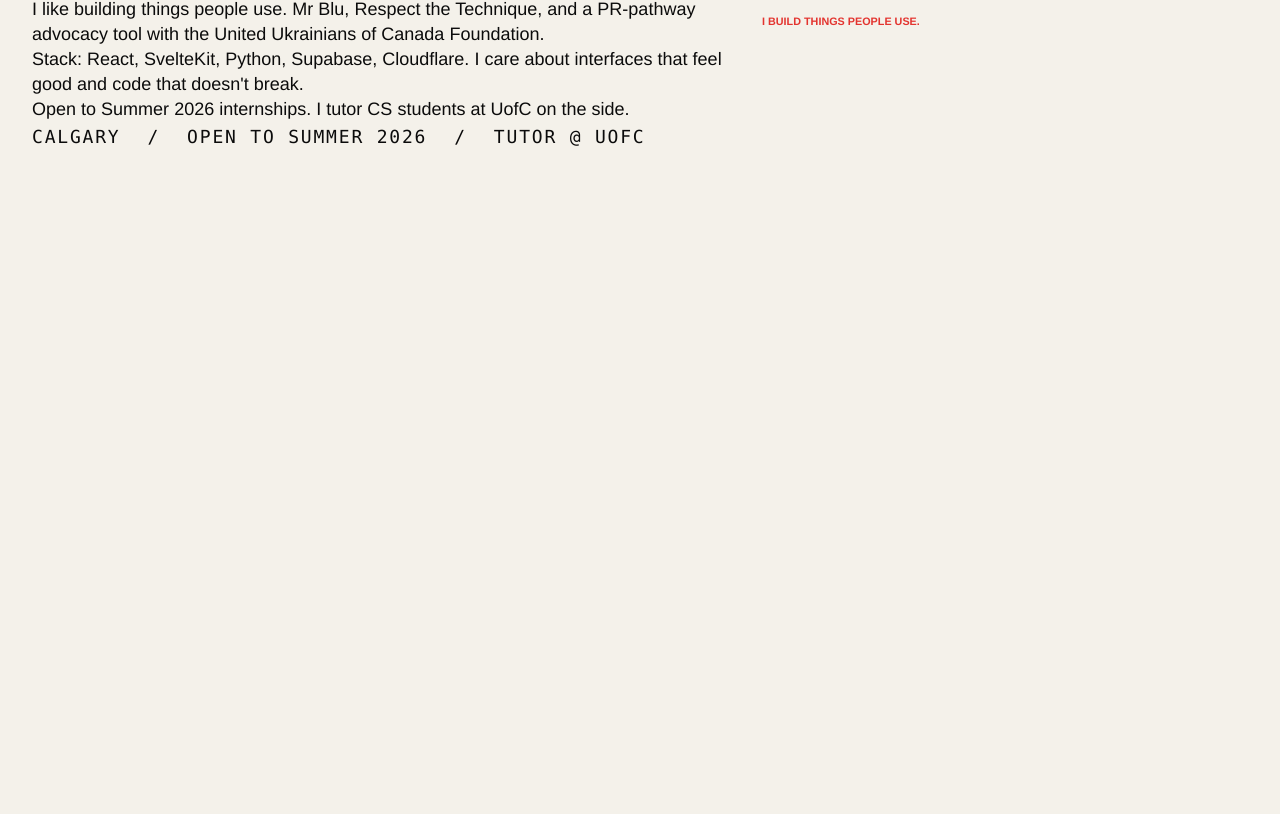
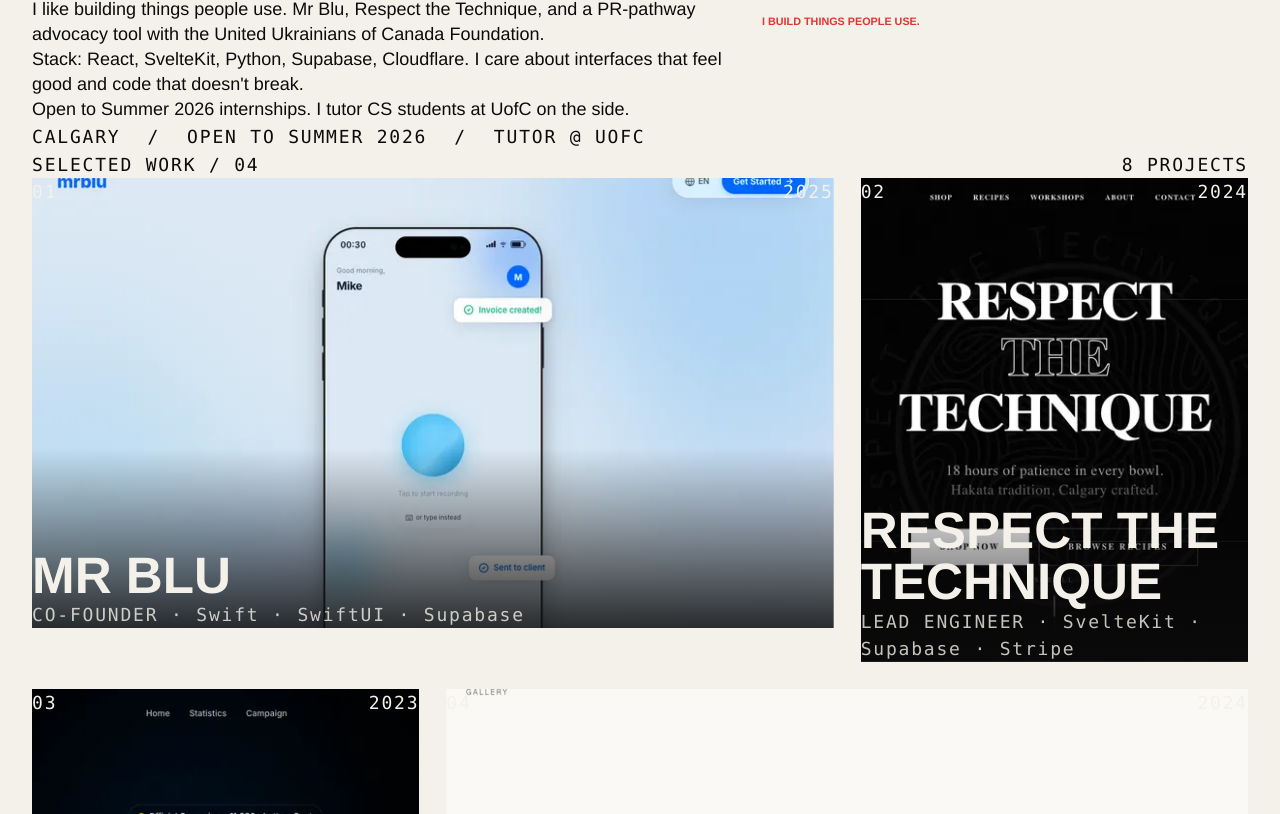
Before and after one commit to Kostia06/Portfolio, a Preact app: page / in a window 1280 px wide. Shown: the part 1326-2140 px from the top of the page. Before the commit the page ends 1477 px from the top, so only its background shows below. Built offline with nearby package versions, Linux system fonts and the light colour scheme.

Commit message:
add Selected Work grid

```diff
--- a/src/app.tsx
+++ b/src/app.tsx
@@ -7,6 +7,7 @@
 import { Masthead } from './components/sections/Masthead'
 import { IndexSection } from './components/sections/Index'
 import { About } from './components/sections/About'
+import { Work } from './components/sections/Work'
 
 export function App() {
   useEffect(() => {
@@ -25,6 +26,8 @@
         <Rule />
         <About />
         <Rule />
+        <Work />
+        <Rule />
       </main>
     </>
   )
--- /dev/null
+++ b/src/components/sections/Work.tsx
@@ -0,0 +1,30 @@
+import { projects } from '../../data/projects'
+import { WorkCard } from './WorkCard'
+
+export function Work() {
+  return (
+    <section
+      data-section="04"
+      data-section-name="SELECTED WORK"
+      class="container py-24 md:py-40"
+    >
+      <div
+        class="mb-12 flex items-baseline justify-between"
+        style={{
+          fontFamily: 'var(--font-mono)',
+          fontSize: 'var(--text-meta)',
+          letterSpacing: '0.1em',
+          color: 'var(--color-mute)',
+        }}
+      >
+        <span>SELECTED WORK / 04</span>
+        <span>{projects.length} PROJECTS</span>
+      </div>
+      <div class="grid grid-cols-1 md:grid-cols-12 gap-6">
+        {projects.map((p) => (
+          <WorkCard project={p} />
+        ))}
+      </div>
+    </section>
+  )
+}
--- /dev/null
+++ b/src/components/sections/WorkCard.tsx
@@ -0,0 +1,96 @@
+import { useEffect, useRef } from 'preact/hooks'
+import { gsap, ScrollTrigger } from '../../lib/scroll'
+import type { Project } from '../../data/projects'
+
+type Props = { project: Project }
+
+export function WorkCard({ project }: Props) {
+  const ref = useRef<HTMLAnchorElement>(null)
+
+  useEffect(() => {
+    const el = ref.current
+    if (!el) return
+    gsap.set(el, { opacity: 0, y: 60, clipPath: 'inset(100% 0% 0% 0%)' })
+    const st = ScrollTrigger.create({
+      trigger: el,
+      start: 'top 85%',
+      onEnter: () => {
+        gsap.to(el, {
+          opacity: 1,
+          y: 0,
+          clipPath: 'inset(0% 0% 0% 0%)',
+          duration: 0.001,
+          ease: 'steps(1)',
+        })
+      },
+    })
+    return () => st.kill()
+  }, [])
+
+  const colSpan = project.gridSpan === 2 ? 'md:col-span-8' : 'md:col-span-4'
+
+  return (
+    <a
+      ref={ref}
+      href={project.link ?? '#'}
+      target={project.link ? '_blank' : undefined}
+      rel={project.link ? 'noreferrer' : undefined}
+      class={`${colSpan} block group relative overflow-hidden transition-transform duration-200 hover:scale-[1.02]`}
+      style={{ aspectRatio: project.gridSpan === 2 ? '16/9' : '4/5' }}
+    >
+      <picture>
+        <source srcSet={project.screenshot} type="image/webp" />
+        <img
+          src={project.screenshot.replace('.webp', '.png')}
+          alt={project.title}
+          loading="lazy"
+          decoding="async"
+          style={{ width: '100%', height: '100%', objectFit: 'cover', display: 'block' }}
+        />
+      </picture>
+      <div
+        class="absolute inset-0 p-4 flex flex-col justify-between"
+        style={{
+          background:
+            'linear-gradient(to top, rgba(11,11,11,0.85), rgba(11,11,11,0) 40%)',
+          color: 'var(--color-paper)',
+        }}
+      >
+        <div
+          class="flex items-center justify-between"
+          style={{
+            fontFamily: 'var(--font-mono)',
+            fontSize: 'var(--text-meta)',
+            letterSpacing: '0.1em',
+          }}
+        >
+          <span>{project.number}</span>
+          <span>{project.year}</span>
+        </div>
+        <div>
+          <h3
+            class="font-black uppercase transition-colors duration-200 group-hover:[color:var(--color-red)]"
+            style={{
+              fontSize: 'clamp(28px, 4vw, 56px)',
+              letterSpacing: 'var(--tracking-display-mid)',
+              lineHeight: 1,
+            }}
+          >
+            {project.title}
+          </h3>
+          <p
+            class="mt-2"
+            style={{
+              fontFamily: 'var(--font-mono)',
+              fontSize: 'var(--text-meta)',
+              letterSpacing: '0.1em',
+              opacity: 0.8,
+            }}
+          >
+            {project.role} · {project.stack.slice(0, 3).join(' · ')}
+          </p>
+        </div>
+      </div>
+    </a>
+  )
+}
```
